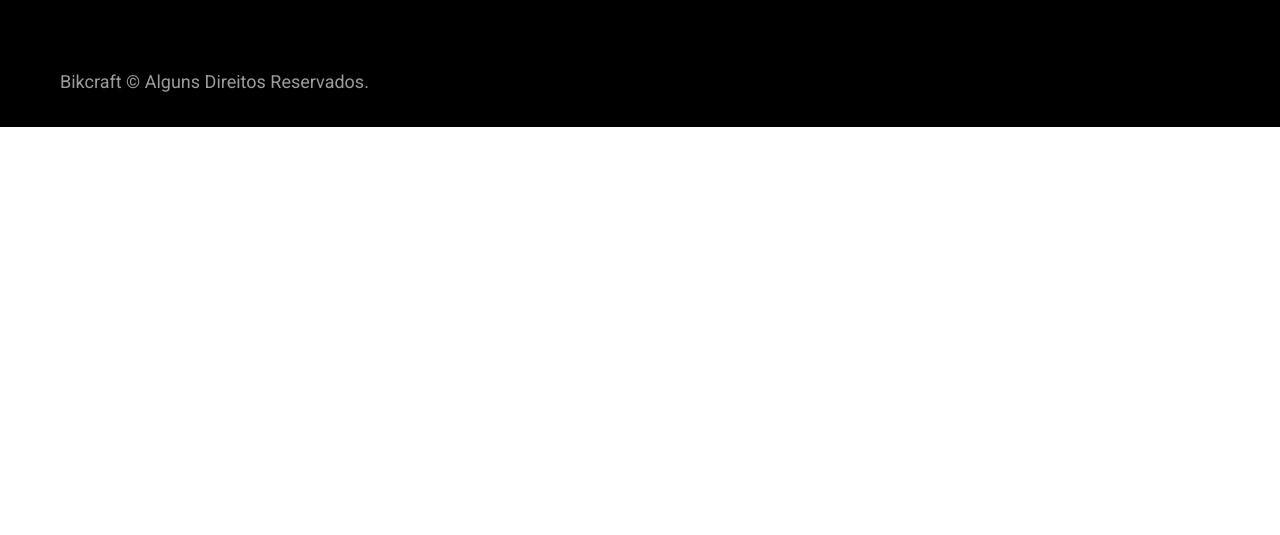
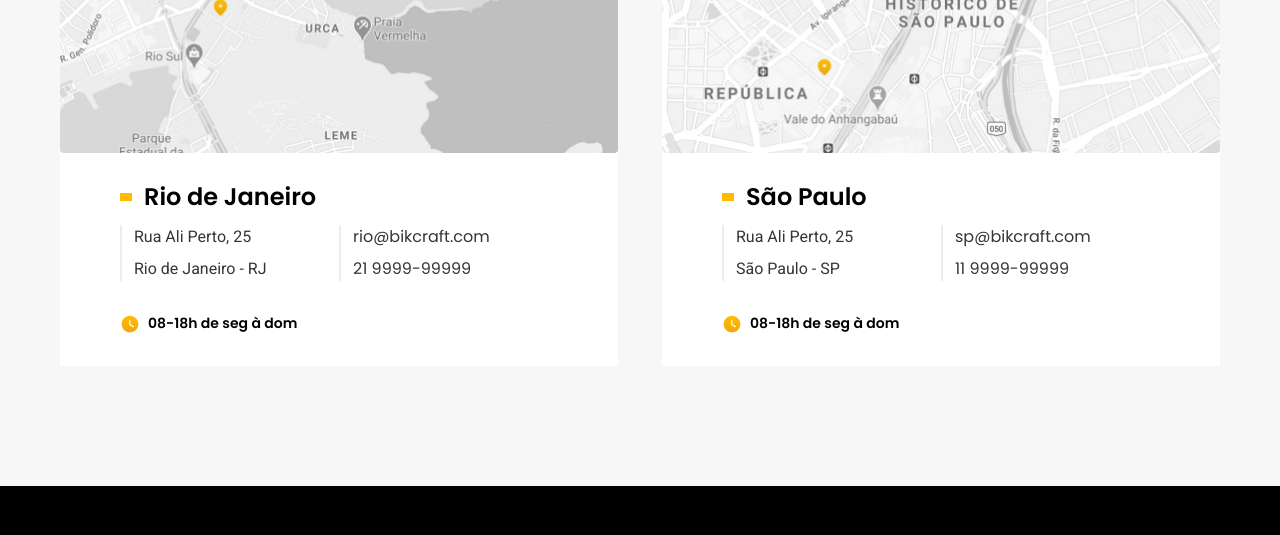
Before and after one commit to DevMatheusUSBR/Bikcraft-copia, a plain HTML site: page html/contato.html in a window 1280 px wide. Shown: the part 1174-1709 px from the top of the page. Before the commit the page ends 1301 px from the top, so only its background shows below. Drawn offline with Linux system fonts and the light colour scheme.

Commit message:
Finalizando página de contato

```diff
--- a/html/contato.html
+++ b/html/contato.html
@@ -59,24 +59,59 @@
                 <div class="formulario-preencher">
                     <form action="./contato.html">
                         <div>
-                            <label for="">Nome</label>
+                            <label for="nome">Nome</label>
                             <input type="text" id="nome" name="nome" placeholder="Seu nome">
                         </div>
                         <div>
-                            <label for="">Telefone</label>
+                            <label for="telefone">Telefone</label>
                             <input type="tel" id="telefone" name="telefone" placeholder="(XX) XXXXX-XXXX">
                         </div>
                         <div>
-                            <label for="">Email</label>
+                            <label for="email">Email</label>
                             <input type="email" id="email" name="email" placeholder="contato@gmail.com">
                         </div>
                         <div>
-                            <label for="">Mensagem</label>
+                            <label for="mensagem">Mensagem</label>
                             <textarea rows="5" id="mensagem" name="mensagem"
                                 placeholder="O que você precisa?"></textarea>
                         </div>
                         <button class="botao">Enviar mensagem</button>
                     </form>
+                </div>
+            </div>
+        </section>
+        <section class="locais espacamento">
+            <div class="container">
+                <h2 class="titulo preto">lojas locais<span class="ponto">.</span></h2>
+                <div class="locais-card">
+                    <img src="../assets/img/lojas/rj.jpg" alt="foto do local da loja do Rio de Janeiro">
+                    <div class="locais-card_conteudo">
+                        <h3>Rio de Janeiro</h3>
+                        <div class="locais-card_endereco">
+                            <p>Rua Ali Perto, 25</p>
+                            <p>Rio de Janeiro - RJ</p>
+                        </div>
+                        <div class="locais-card_contato">
+                            <a href="mailto:rio@bikcraft.com">rio@bikcraft.com</a>
+                            <a href="tel:+21 9999-99999">21 9999-99999</a>
+                        </div>
+                        <p>08-18h de seg à dom</p>
+                    </div>
+                </div>
+                <div class="locais-card">
+                    <img src="../assets/img/lojas/sp.jpg" alt="foto do local da loja de São Paulo">
+                    <div class="locais-card_conteudo">
+                        <h3>São Paulo</h3>
+                        <div class="locais-card_endereco">
+                            <p>Rua Ali Perto, 25</p>
+                            <p>São Paulo - SP</p>
+                        </div>
+                        <div class="locais-card_contato">
+                            <a href="mailto:rio@bikcraft.com">sp@bikcraft.com</a>
+                            <a href="tel:+21 9999-99999">11 9999-99999</a>
+                        </div>
+                        <p>08-18h de seg à dom</p>
+                    </div>
                 </div>
             </div>
         </section>
--- /dev/null
+++ b/styles/contato/locais.css
@@ -0,0 +1,87 @@
+.locais .container {
+    display: grid;
+    grid-template-columns: repeat(2, 1fr);
+    gap: 3.75rem 2.75rem;
+}
+
+.locais .titulo {
+    grid-column: 1 / -1;
+}
+
+.locais-card {
+    background: var(--c-00);
+}
+
+.locais-card_conteudo {
+    display: grid;
+    grid-template-columns: repeat(2, 1fr);
+    padding: 2rem 3.75rem;
+}
+
+.locais-card_conteudo h3::before {
+    content: '';
+    display: block;
+    width: 12px;
+    height: 8px;
+    background: var(--c-p1);
+}
+
+.locais-card_conteudo h3 {
+    display: flex;
+    align-items: center;
+    gap: .75rem;
+    font-size: 1.5rem;
+    font-weight: 600;
+    color: var(--c-12);
+    grid-column: 1 / -1;
+    margin-bottom: 1rem;
+}
+
+.locais-card_endereco,
+.locais-card_contato {
+    font-size: 1rem;
+    color: var(--c-08);
+    margin-bottom: 2rem;
+    position: relative;
+    border-left: 2px solid var(--c-02);
+    padding-left: .75rem;
+    display: flex;
+    flex-direction: column;
+    gap: .5rem;
+}
+
+
+.locais-card_conteudo>p::before {
+    content: '';
+    display: block;
+    width: 20px;
+    height: 20px;
+    background: url('../../assets/img/icones/horario.svg');
+}
+
+.locais-card_conteudo>p {
+    display: flex;
+    align-items: center;
+    gap: .5rem;
+    color: var(--c-12);
+    font-family: 'Poppins', sans-serif;
+    font-size: .875rem;
+    font-weight: 600;
+    grid-column: 1 / -1;
+}
+
+@media (max-width: 768px) {
+    .locais .container {
+        grid-template-columns: 1fr;
+    }
+
+    .locais .container {
+        gap: 2rem;
+    }
+}
+
+@media (max-width: 600px) {
+    .locais-card_conteudo {
+        grid-template-columns: 1fr;
+    }
+}
--- a/styles/contato/main.css
+++ b/styles/contato/main.css
@@ -91,3 +91,11 @@
         grid-template-columns: 1fr;
     }
 }
+
+@media (max-width: 600px) {
+
+    .formulario-preencher form div:nth-child(1),
+    .formulario-preencher form div:nth-child(2) {
+        grid-column: 1 / -1;
+    }
+}
--- a/styles/styles.css
+++ b/styles/styles.css
@@ -30,6 +30,7 @@
 
 /* Contato */
 @import './contato/main.css';
+@import './contato/locais.css';
 
 /* Termos e condições */
 @import './termos/main.css'
```
